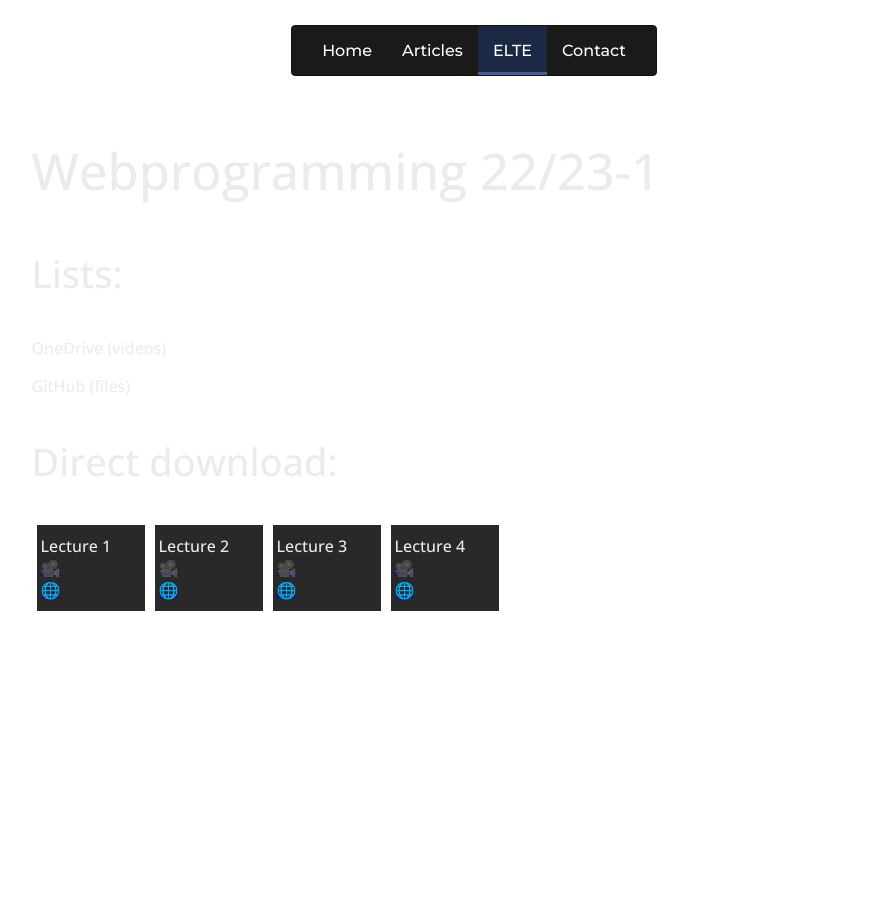
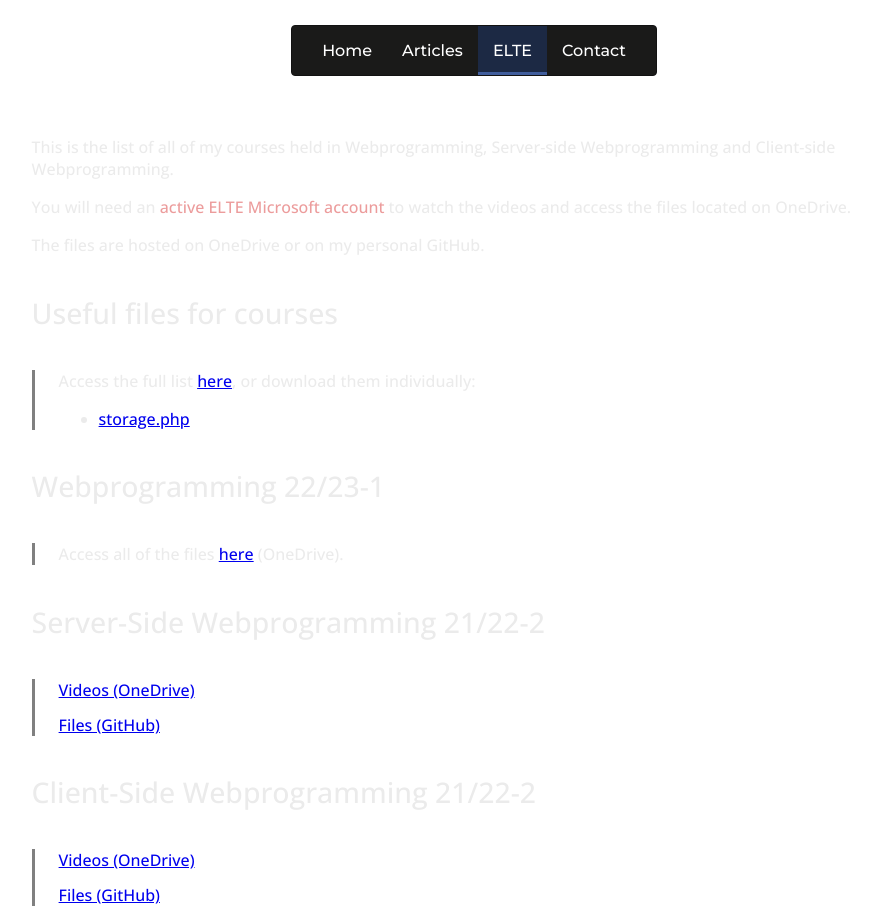
Before and after one commit to vegh-barnabas/veghbarni, a Next.js app: page /elte in a window 1280 px wide. Shown: the whole page, without its empty margins (166-1043 px from the left). Before the commit the page ends 800 px from the top, so only its background shows below. Built offline with nearby package versions, Linux system fonts and the light colour scheme.

Commit message:
refactor(elte): re-style elte page, remove lecture button component

```diff
--- a/src/app/components/lecture-button/lecture-button.module.css
+++ /dev/null
@@ -1,46 +0,0 @@
-.container {
-  background-color: #292929;
-  font-family: "Open Sans", sans-serif;
-  border: none;
-  transition-duration: 0.4s;
-
-  padding: 10px 4px;
-  min-width: 100px;
-  margin-left: 5px;
-  margin-right: 5px;
-  width: fit-content;
-}
-
-.container:hover {
-  background-color: #383838;
-  padding-left: 7px;
-  padding-right: 7px;
-}
-
-.vl {
-  border-left: 1.5px solid;
-  opacity: 0.66;
-  height: auto;
-  margin-left: 10px;
-  margin-right: 10px;
-}
-
-.icon a:hover {
-  transition-duration: 0.4s;
-}
-
-.icon a:link {
-  text-decoration: none;
-}
-
-.icon a:visited {
-  text-decoration: none;
-}
-
-.icon a:hover {
-  text-decoration: none;
-}
-
-.icon a:active {
-  text-decoration: none;
-}
--- a/src/app/components/lecture-button/lecture-button.tsx
+++ /dev/null
@@ -1,27 +0,0 @@
-import styles from "./lecture-button.module.css";
-
-interface LectureButtonProperties {
-  title: string;
-  videoUrl: string;
-  codeUrl: string;
-}
-
-export default function LectureButton({
-  title,
-  videoUrl,
-  codeUrl,
-}: LectureButtonProperties) {
-  return (
-    <div className={styles.container}>
-      <span>{title}</span>
-      <div className={styles.v1} />
-      <a className={styles.icon} href={videoUrl}>
-        🎥
-      </a>
-      <div className={styles.v1} />
-      <a className={styles.icon} href={codeUrl}>
-        🌐
-      </a>
-    </div>
-  );
-}
--- a/src/app/elte/page.module.css
+++ b/src/app/elte/page.module.css
@@ -3,3 +3,21 @@
   flex-wrap: wrap;
   row-gap: 5px;
 }
+
+.subheading {
+  margin-bottom: 0;
+}
+
+.section {
+  border-left: 0.2rem solid grey;
+  padding-left: 1.5rem;
+}
+
+.strong {
+  color: #ec9c9c;
+}
+
+.link + .link {
+  display: block;
+  margin-top: 0.8rem;
+}
--- a/src/app/elte/page.tsx
+++ b/src/app/elte/page.tsx
@@ -3,39 +3,94 @@ import styles from "./page.module.css";
 import "animate.css";
 
 import Navbar from "../components/navbar/navbar";
-import LectureButton from "../components/lecture-button/lecture-button";
 
 export default function Elte() {
   return (
     <>
       <Navbar />
       <div className="content animate__animated animate__fadeIn">
-        <h2>Webprogramming 22/23-1</h2>
-        <h3>Lists:</h3>
-        <p>OneDrive (videos)</p>
-        <p>GitHub (files)</p>
-        <h3>Direct download:</h3>
-        <div className={styles.lectures}>
-          <LectureButton
-            title="Lecture 1"
-            videoUrl="http://veghbarni.web.elte.hu/"
-            codeUrl="http://veghbarni.web.elte.hu/"
-          />
-          <LectureButton
-            title="Lecture 2"
-            videoUrl="http://veghbarni.web.elte.hu/"
-            codeUrl="http://veghbarni.web.elte.hu/"
-          />
-          <LectureButton
-            title="Lecture 3"
-            videoUrl="http://veghbarni.web.elte.hu/"
-            codeUrl="http://veghbarni.web.elte.hu/"
-          />
-          <LectureButton
-            title="Lecture 4"
-            videoUrl="http://veghbarni.web.elte.hu/"
-            codeUrl="http://veghbarni.web.elte.hu/"
-          />
+        <p>
+          This is the list of all of my courses held in Webprogramming,
+          Server-side Webprogramming and Client-side Webprogramming.
+        </p>
+        <p>
+          You will need an{" "}
+          <span className={styles.strong}>active ELTE Microsoft account</span>{" "}
+          to watch the videos and access the files located on OneDrive.
+        </p>
+        <p>The files are hosted on OneDrive or on my personal GitHub.</p>
+        <h4>Useful files for courses</h4>
+        <div className={styles.section}>
+          <p className={styles.subheading}>
+            Access the full list{" "}
+            <a
+              href="https://ikelte-my.sharepoint.com/:f:/g/personal/ak3g4s_inf_elte_hu/EnuXFuIMLjVBsm5PsFaysWIBwsrWaLCiF8KqHR5wNijx6A?e=xogUPD"
+              target="_blank"
+              className={styles.link}
+            >
+              here
+            </a>
+            , or download them individually:
+          </p>
+          <ul>
+            <li>
+              <a
+                href="https://ikelte-my.sharepoint.com/:u:/g/personal/ak3g4s_inf_elte_hu/EQtzI8Q5xO1LnPeyhsx8GcQBE0_AI3tZv4txr5sa1gEOig?e=KNhI6t"
+                target="_blank"
+                className={styles.link}
+              >
+                storage.php
+              </a>
+            </li>
+          </ul>
+        </div>
+        <h4>Webprogramming 22/23-1</h4>
+        <div className={styles.section}>
+          <p>
+            Access all of the files{" "}
+            <a
+              href="https://ikelte-my.sharepoint.com/:f:/g/personal/ak3g4s_inf_elte_hu/Eipc0ZsZCfhIrtMcSZYeN5kBpwFJmmmN-NeXsp6doLCqBw?e=P8vZF9"
+              target="_blank"
+              className={styles.link}
+            >
+              here
+            </a>{" "}
+            (OneDrive).
+          </p>
+        </div>
+        <h4>Server-Side Webprogramming 21/22-2</h4>
+        <div className={styles.section}>
+          <a
+            href="https://ikelte-my.sharepoint.com/:f:/g/personal/ak3g4s_inf_elte_hu/EjyWyT5ZoZZMr2l7e3UmUq4BHYNpfEKXBjHWh8rv_7gL0w?e=DhDV3t"
+            target="_blank"
+            className={styles.link}
+          >
+            Videos (OneDrive)
+          </a>
+          <a
+            href="https://github.com/vegh-barnabas/szerveroldali-webprog"
+            target="_blank"
+            className={styles.link}
+          >
+            Files (GitHub)
+          </a>
+        </div>
+        <h4>Client-Side Webprogramming 21/22-2</h4>
+        <div className={styles.section}>
+          <a
+            href="https://ikelte-my.sharepoint.com/:f:/g/personal/ak3g4s_inf_elte_hu/Es0QPzMlRNFCmr-ykJGtUCUBsxriRkBa_rbAz-h2SbugGw?e=4HFs02"
+            target="_blank"
+            className={styles.link}
+          >
+            Videos (OneDrive)
+          </a>
+          <a
+            href="https://github.com/vegh-barnabas/kliensoldali-webprog"
+            target="_blank"
+            className={styles.link}
+          >
+            Files (GitHub)
+          </a>
         </div>
       </div>
     </>
```
